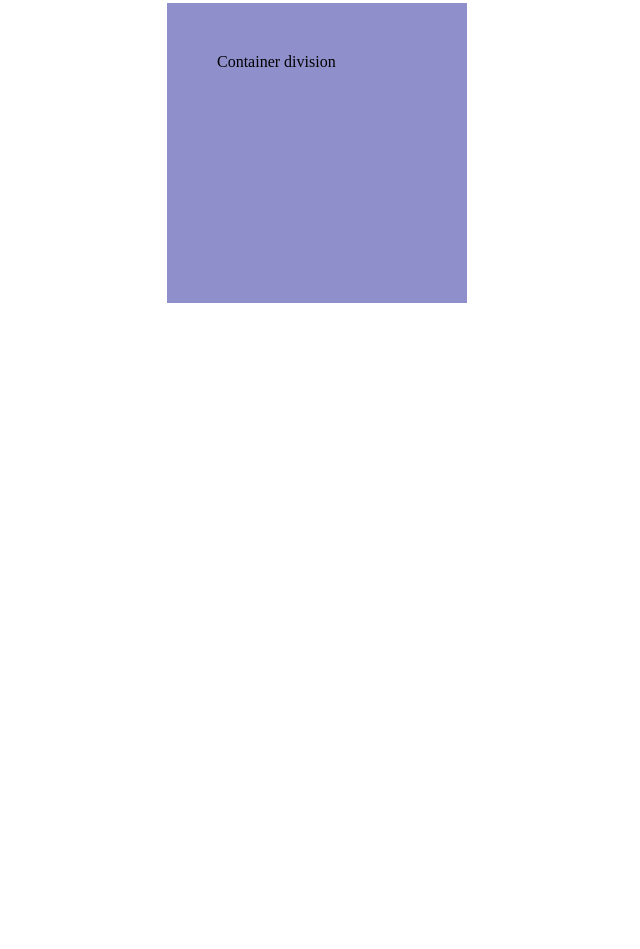
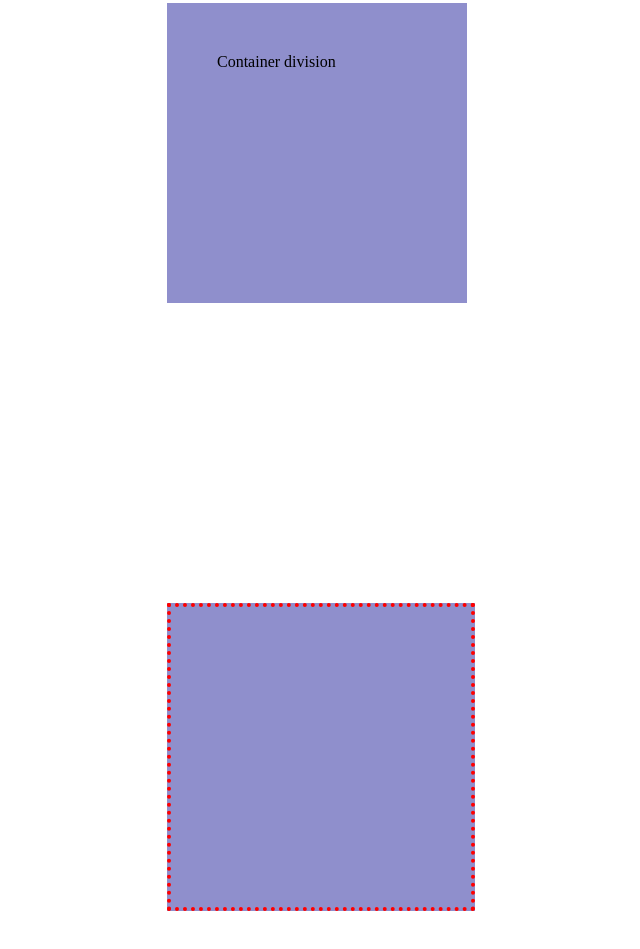
Before and after one commit to Yatriii/Guru, a plain HTML site: page css/css-2.html in a window 1280 px wide. Shown: the part 297-1246 px from the top of the page, without its empty margins (233-873 px from the left). Before the commit the page ends 900 px from the top, so only its background shows below. Drawn offline with Linux system fonts and the light colour scheme.

Commit message:
version-3

```diff
--- a/css/css-2.html
+++ b/css/css-2.html
@@ -18,6 +18,14 @@
             padding: 50px;
 
         }
+        .border{
+            width: 200px;
+            height: 200px;
+            background-color: rgb(143, 143, 204);
+            margin: 300px 400px;
+            padding: 50px;
+            border: 4px dotted red;
+        }
     </style>
 </head>
 <body>
@@ -35,6 +43,8 @@
     <div class="container">
         Container division
     </div>
+    <div class="border">
 
+    </div>
 </body>
 </html>
```
